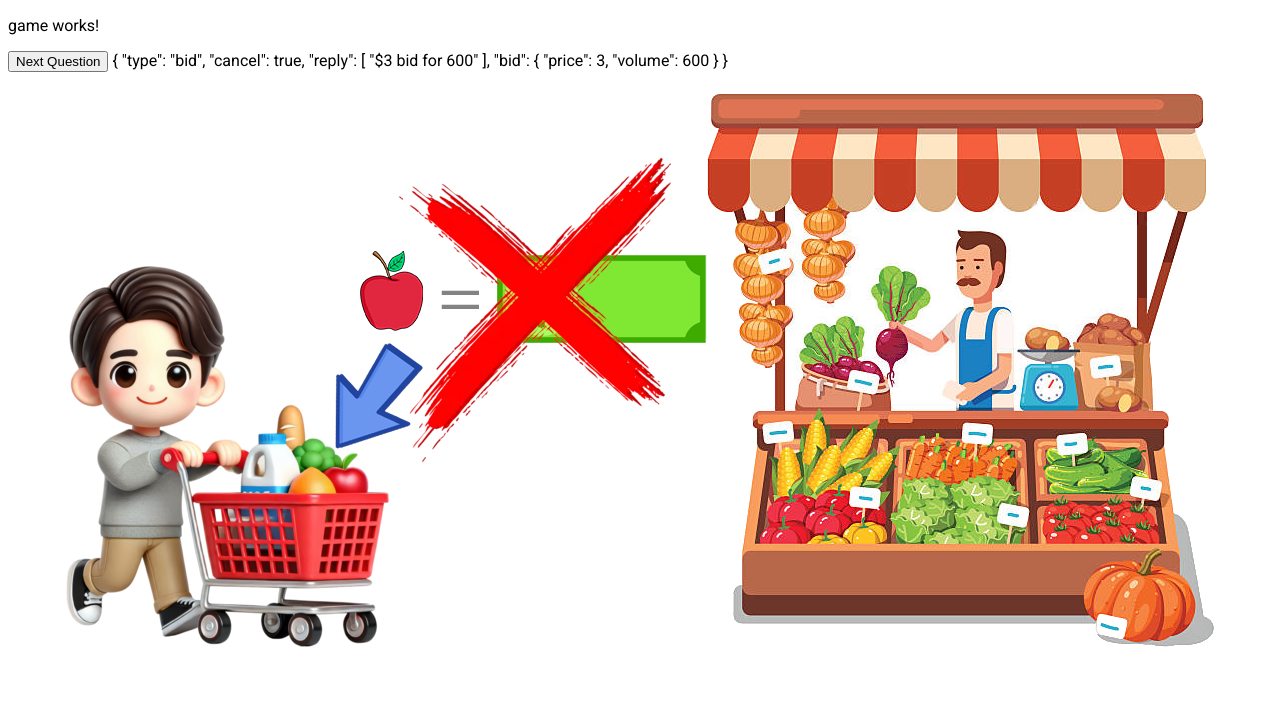
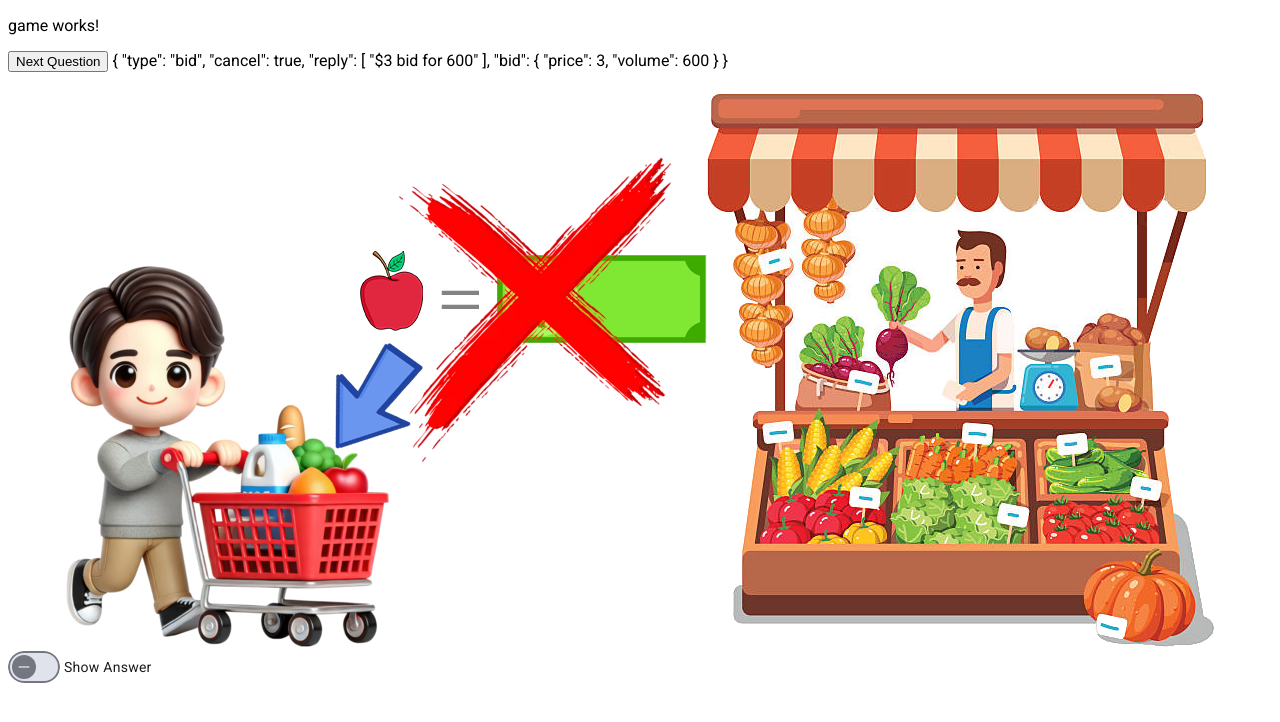
Before and after one commit to erekleroinishvili/trader-lingo, an Angular app: page / in a window 1280 px wide. Shown: the top 722 px of the page. Built offline with nearby package versions, Linux system fonts and the light colour scheme.

Commit message:
`Show Answer` updated

```diff
--- /dev/null
+++ b/src/app/components/answer/answer.component.html
@@ -0,0 +1 @@
+<p>answer works!</p>
--- a/src/app/components/game/game.component.html
+++ b/src/app/components/game/game.component.html
@@ -5,6 +5,7 @@
     {{ question | json }}
     <br>
     <trader-question-statement [prompt]="question" />
+    <trader-show-answer [answers]="question.reply" />
 } @else {
     <div>Loading questions...</div>
 }
--- a/src/app/components/game/game.component.ts
+++ b/src/app/components/game/game.component.ts
@@ -4,6 +4,7 @@ import { QuestionsConfigService } from '../../services/questions-config.service'
 import { map, startWith, Subject, switchMap } from 'rxjs';
 import { AsyncPipe, JsonPipe } from '@angular/common';
 import { QuestionStatementComponent } from '../question-statement/question-statement.component';
+import { ShowAnswerComponent } from '../show-answer/show-answer.component';
 
 @Component({
   selector: 'trader-game',
@@ -11,6 +12,7 @@ import { QuestionStatementComponent } from '../question-statement/question-state
     AsyncPipe,
     JsonPipe,
     QuestionStatementComponent,
+    ShowAnswerComponent,
   ],
   templateUrl: './game.component.html',
   styleUrl: './game.component.scss'
--- a/src/app/components/show-answer/show-answer.component.html
+++ b/src/app/components/show-answer/show-answer.component.html
@@ -1,9 +1,6 @@
-<p>show-answer works!</p>
-@if ( ! showing ) {
-    <button mat-raised-button (click)="showing = ! showing">Show Answer</button>
-} @else {
-    <button mat-raised-button (click)="showing = ! showing">Hide Answer</button>
+<mat-slide-toggle [ngModel]="showing" (change)="showing = $event.checked">Show Answer</mat-slide-toggle>
 
+@if ( showing ) {
     <ul>
         @for (answer of answers(); track $index) {
             <li>{{ answer }}</li>
--- a/src/app/components/show-answer/show-answer.component.ts
+++ b/src/app/components/show-answer/show-answer.component.ts
@@ -1,11 +1,17 @@
-import { Component, input } from '@angular/core';
+import { Component, effect, input } from '@angular/core';
 import { forceArray } from '../../utils/various.util';
 import { MatButtonModule } from '@angular/material/button';
+import { MatIconModule } from '@angular/material/icon'
+import { MatSlideToggleModule } from '@angular/material/slide-toggle'
+import { FormsModule } from '@angular/forms';
 
 @Component({
   selector: 'trader-show-answer',
   imports: [
+    FormsModule,
     MatButtonModule,
+    MatIconModule,
+    MatSlideToggleModule,
   ],
   templateUrl: './show-answer.component.html',
   styleUrl: './show-answer.component.scss'
@@ -13,6 +19,14 @@ import { MatButtonModule } from '@angular/material/button';
 export class ShowAnswerComponent {
   answers = input.required<string[], string | string[]>({transform: forceArray})
 
-  showing = false;
+  protected showing = false;
+
+  private readonly resetShowing = effect(() => {
+    if ( this.answers() ) {
+      this.showing = false;
+    }
+  })
+
+  protected readonly log = console.log
 
 }
```
Also changed, not shown: src/app/components/answer/answer.component.ts (added, +12 -0 lines), src/app/components/answer/answer.component.scss (added).
